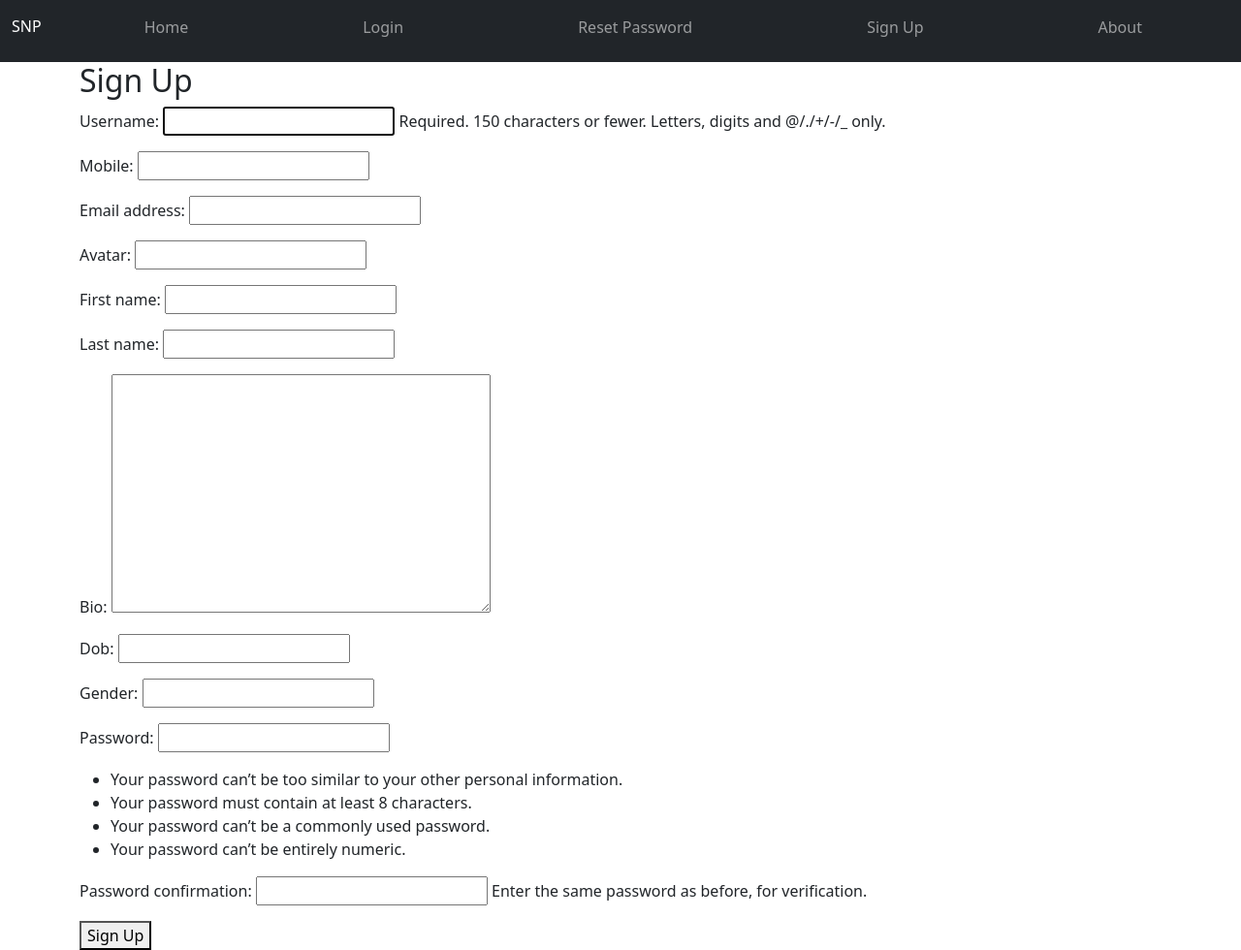
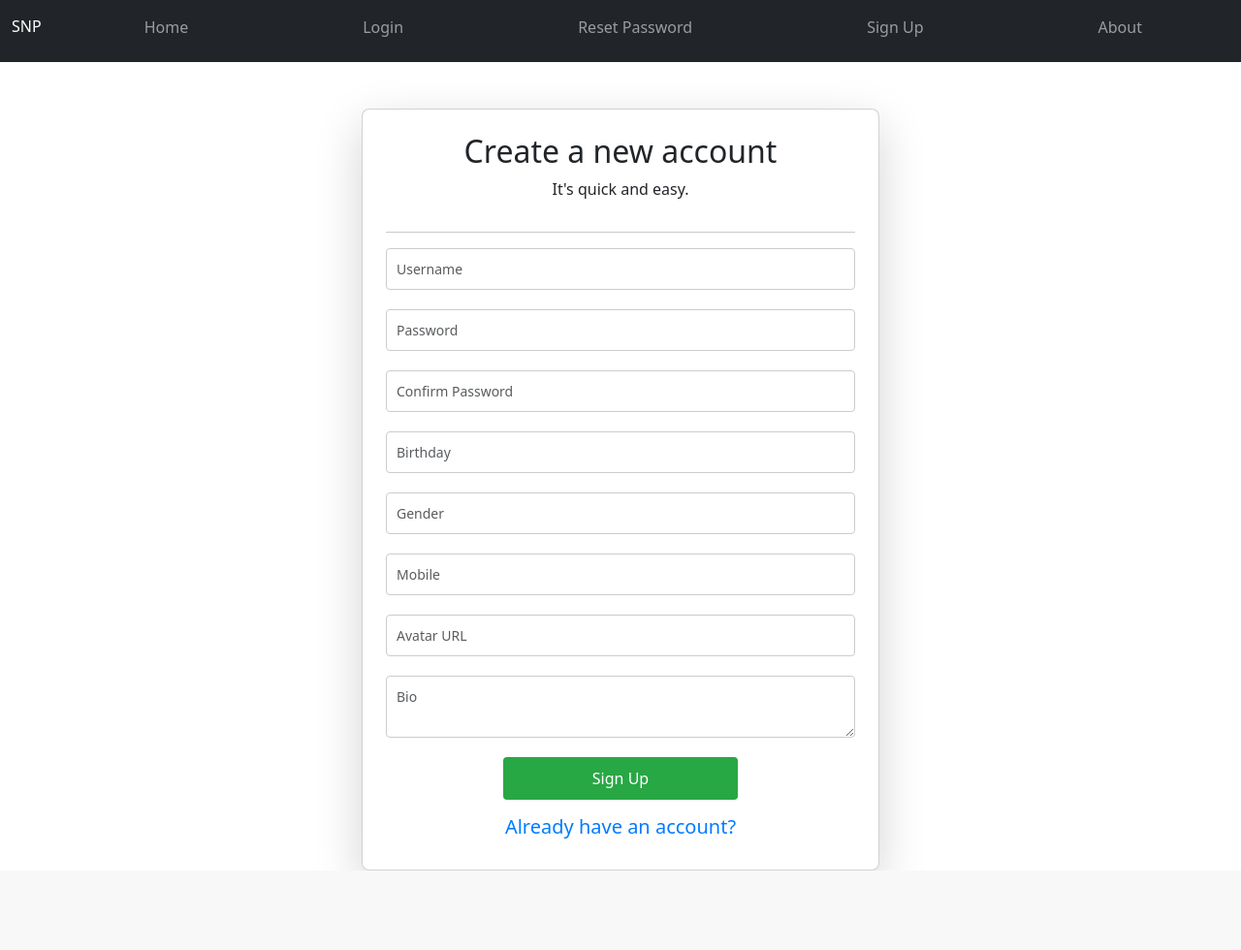
Before and after one commit to phamnguyenkhang01/snp, a Django app: page /accounts/signup/ in a window 1280 px wide. Shown: the whole page at 97% size. After the commit the page ends 898 px from the top, so only its background shows below. Run offline with Django 5.2, Linux system fonts and the light colour scheme.

Commit message:
Sign Up Page

```diff
--- a/templates/registration/signup.html
+++ b/templates/registration/signup.html
@@ -1,51 +1,181 @@
 {% extends 'base.html' %}
 
-{% block content %}
+{% comment %} {% block content %}
 <h2>Sign Up</h2>
 <form method="post">
     {% csrf_token %}
     {{ form.as_p }}
     <button type="submit">Sign Up</button>
 </form>
-{% endblock content %}
+{% endblock content %} {% endcomment %}
+{% block content %}
+  <style>
+    .signup-container {
+      width: 100%;
+      max-width: 500px;
+      margin: 0 auto;
+      padding: 30px;
+      background-color: #f9f9f9;
+      border-radius: 8px;
+      box-shadow: 0 2px 10px rgba(0, 0, 0, 0.1);
+    }
 
-{% comment %} {% extends 'base.html' %}
+    .card {
+      border-radius: 8px;
+      box-shadow: 0 2px 10px rgba(0, 0, 0, 0.1);
+    }
 
-{% block content %}
-<div class="container mt-5">
+    .card-header {
+      text-align: center;
+      font-size: 24px;
+      font-weight: bold;
+    }
+
+    .card-body {
+      padding: 30px;
+    }
+
+    .form-group {
+      margin-bottom: 20px;
+    }
+
+    .form-group input,
+    .form-group select,
+    .form-group textarea {
+      width: 100%;
+      padding: 10px;
+      font-size: 14px;
+      border: 1px solid #ccc;
+      border-radius: 4px;
+      box-sizing: border-box;
+    }
+
+    .form-group input:focus,
+    .form-group select:focus,
+    .form-group textarea:focus {
+      border-color: #007bff;
+      outline: none;
+    }
+
+    .form-group small {
+      font-size: 0.9em;
+      color: gray;
+    }
+
+    .invalid-feedback {
+      color: red;
+      font-size: 0.9em;
+      margin-top: 5px;
+    }
+
+    .btn-success {
+      width: 100%;
+      padding: 10px;
+      font-size: 16px;
+      background-color: #28a745;
+      color: white;
+      border: none;
+      border-radius: 4px;
+      cursor: pointer;
+    }
+
+    .btn-success:hover {
+      background-color: #218838;
+    }
+
+    /* Avatar input style */
+    .signup-container input[type="file"] {
+      border: 1px solid #ccc;
+      padding: 8px;
+      border-radius: 4px;
+      width: 100%;
+      background-color: #fff;
+    }
+
+    /* Bio textarea style */
+    .signup-container textarea {
+      resize: vertical;
+      min-height: 100px;
+    }
+
+    /* Placeholder styling */
+    ::placeholder {
+      color: #aaa;
+    }
+
+    .login-link {
+      text-decoration: none;
+      color: #007bff;
+    }
+
+    .login-link:hover {
+      text-decoration: underline;
+    }
+  </style>
+
+  <div class="container mt-5">
     <div class="row justify-content-center">
         <div class="col-md-6">
             <div class="card shadow-lg p-4">
                 <h2 class="text-center">Create a new account</h2>
                 <p class="text-center">It's quick and easy.</p>
+                <hr>
+                <form method="post" class="needs-validation">
+                    {% csrf_token %}
 
-                {% if form.errors %}
-                <div class="alert alert-warning text-center p-2" style="background-color: yellow; color: black;">
-                    <strong>Please choose a more secure password.</strong> It should be at least 8 characters, not too common, and contain a mix of letters and numbers.
-                </div>
-                {% endif %}
+                    <!-- Username -->
+                    <div class="form-group">
+                        <input type="text" name="username" class="form-control" placeholder="Username" value="{{ form.username.value|default:'' }}" autocomplete="off" required>
+                    </div>
 
-                <hr>
-                <form method="post">
-                    {% csrf_token %}
-                    <div class="mb-3">
-                        <input type="text" name="{{ form.username.name }}" class="form-control" placeholder="Username" required>
+                    <!-- Password -->
+                    <div class="form-group">
+                        <input type="password" name="password1" class="form-control" placeholder="Password" value="{{ form.password1.value|default:'' }}" autocomplete="new-password" required>
                     </div>
-                    <div class="mb-3">
-                        <input type="password" name="{{ form.password1.name }}" class="form-control" placeholder="Password" required>
+
+                    <!-- Password Confirmation -->
+                    <div class="form-group">
+                        <input type="password" name="password2" class="form-control" placeholder="Confirm Password" value="{{ form.password2.value|default:'' }}" autocomplete="new-password" required>
                     </div>
-                    <div class="mb-3">
-                        <input type="password" name="{{ form.password2.name }}" class="form-control" placeholder="Confirm Password" required>
+
+                    <!-- Date of Birth (Text Input) -->
+                    <div class="form-group">
+                        <input type="text" name="dob" class="form-control" placeholder="Birthday" value="{{ form.dob.value|default:'' }}" required>
                     </div>
+
+                    <!-- Gender (Text Input) -->
+                    <div class="form-group">
+                        <input type="text" name="gender" class="form-control" placeholder="Gender" value="{{ form.gender.value|default:'' }}" required>
+                    </div>
+
+                    <!-- Mobile -->
+                    <div class="form-group">
+                        <input type="text" name="mobile" class="form-control" placeholder="Mobile" value="{{ form.mobile.value|default:'' }}" required>
+                    </div>
+
+                    <!-- Avatar (Text Input) -->
+                    <div class="form-group">
+                        <input type="text" name="avatar" class="form-control" placeholder="Avatar URL" value="{{ form.avatar.value|default:'' }}" required>
+                    </div>
+
+                    <!-- Bio -->
+                    <div class="form-group">
+                        <textarea name="bio" class="form-control" placeholder="Bio" required>{{ form.bio.value|default:'' }}</textarea>
+                    </div>
+
+                    <!-- Sign Up Button -->
                     <div class="d-flex justify-content-center">
                         <button type="submit" class="btn btn-success w-50">Sign Up</button>
                     </div>
                 </form>
+
+                <!-- Login Link -->
                 <h5 class="text-center mt-3">
                     <a href="{% url 'login' %}" class="login-link">Already have an account?</a>
                 </h5>
             </div>
         </div>
     </div>
-</div>
-{% endblock content %} {% endcomment %}
+  </div>
+
+{% endblock content %}
```
